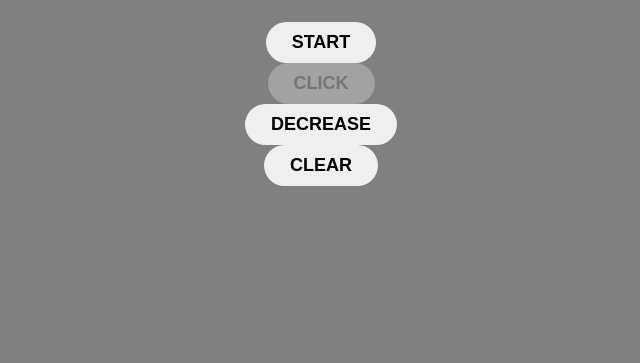
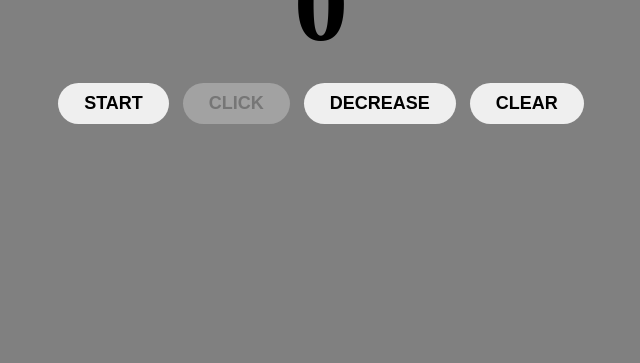
Before and after one commit to Sakin790/Click_Game, a plain HTML site: page index.html in a window 1280 px wide. Shown: the part 437-800 px from the top of the page, without its empty margins (319-959 px from the left). Drawn offline with Linux system fonts and the light colour scheme.

Commit message:
Update index.html

```diff
--- a/index.html
+++ b/index.html
@@ -14,10 +14,10 @@
       <div class="points">
         <p class="stats">0</p>
       </div>
-      <button class="start">Start</button>  <br />
-      <button disabled="true" class="click">Click</button> <br />
-      <button class="decrease">Decrease</button> <br />
-      <button class="clear">Clear</button> <br />
+      <button class="start">Start</button>
+      <button disabled="true" class="click">Click</button>
+      <button class="decrease">Decrease</button>
+      <button class="clear">Clear</button>
     </div>
     <script src="index.js"></script>
   </body>
```
